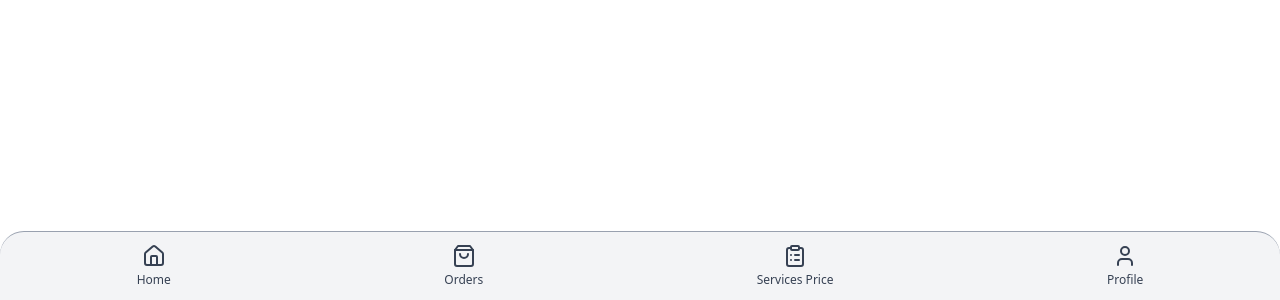
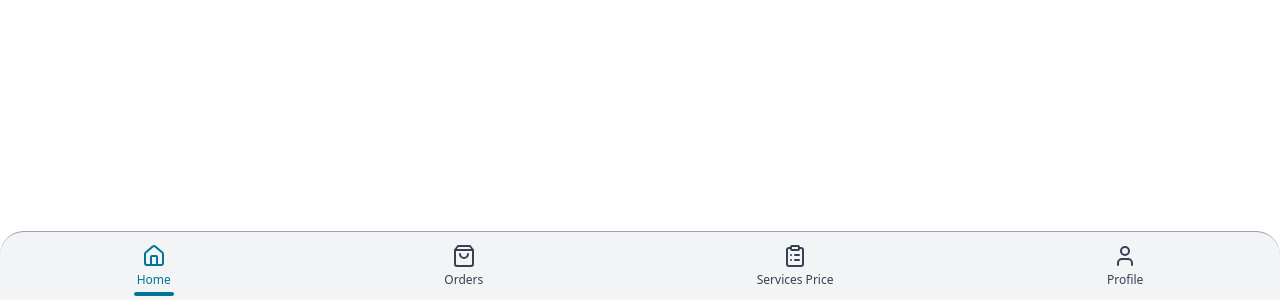
Before and after one commit to Sandb786/Laundry_project_User_Pannel_Frontend, a React (Vite) app: page / in a window 1280 px wide. Shown: the part 500-800 px from the top of the page. Built offline with nearby package versions, Linux system fonts and the light colour scheme.

Commit message:
Navbar Animation Added.

```diff
--- a/src/Navbar/Navbar.jsx
+++ b/src/Navbar/Navbar.jsx
@@ -1,22 +1,41 @@
 import { Home, ShoppingBag, User, ClipboardList } from "lucide-react";
+import { useState } from "react";
+import { motion } from "framer-motion";
 
-export default function Navbar()
-{
+export default function Navbar() {
+  const [active, setActive] = useState("Home"); // Track active button
+
+  const navItems = [
+    { label: "Home", icon: <Home size={24} /> },
+    { label: "Orders", icon: <ShoppingBag size={24} /> },
+    { label: "Services Price", icon: <ClipboardList size={24} /> },
+    { label: "Profile", icon: <User size={24} /> },
+  ];
+
   return (
     <div className="fixed bottom-0 left-0 w-full bg-gray-100 shadow-lg flex justify-around py-3 border-t border-gray-400 rounded-t-3xl">
-      <NavButton icon={<Home size={24} />} label="Home" />
-      <NavButton icon={<ShoppingBag size={24} />} label="Orders" />
-      <NavButton icon={<ClipboardList size={24} />} label="Services Price" />
-      <NavButton icon={<User size={24} />} label="Profile" />
+      {navItems.map((item) => (
+        <div key={item.label} className="relative flex flex-col items-center">
+          <button
+            className={`flex flex-col items-center ${
+              active === item.label ? "text-cyan-700" : "text-gray-700"
+            } hover:text-cyan-700 transition cursor-pointer`}
+            onClick={() => setActive(item.label)}
+          >
+            {item.icon}
+            <span className="text-xs mt-1">{item.label}</span>
+          </button>
+
+          {/* Active Indicator Animation */}
+          {active === item.label && (
+            <motion.div
+              layoutId="activeIndicator"
+              className="absolute -bottom-2 w-10 h-1 bg-cyan-700 rounded-full"
+              transition={{ type: "spring", stiffness: 300, damping: 20 }}
+            />
+          )}
+        </div>
+      ))}
     </div>
   );
 }
-
-function NavButton({ icon, label }) {
-  return (
-    <button className="flex flex-col items-center text-gray-700 hover:text-cyan-700  transition cursor-pointer">
-      {icon}
-      <span className="text-xs mt-1">{label}</span>
-    </button>
-  );
-}
```
